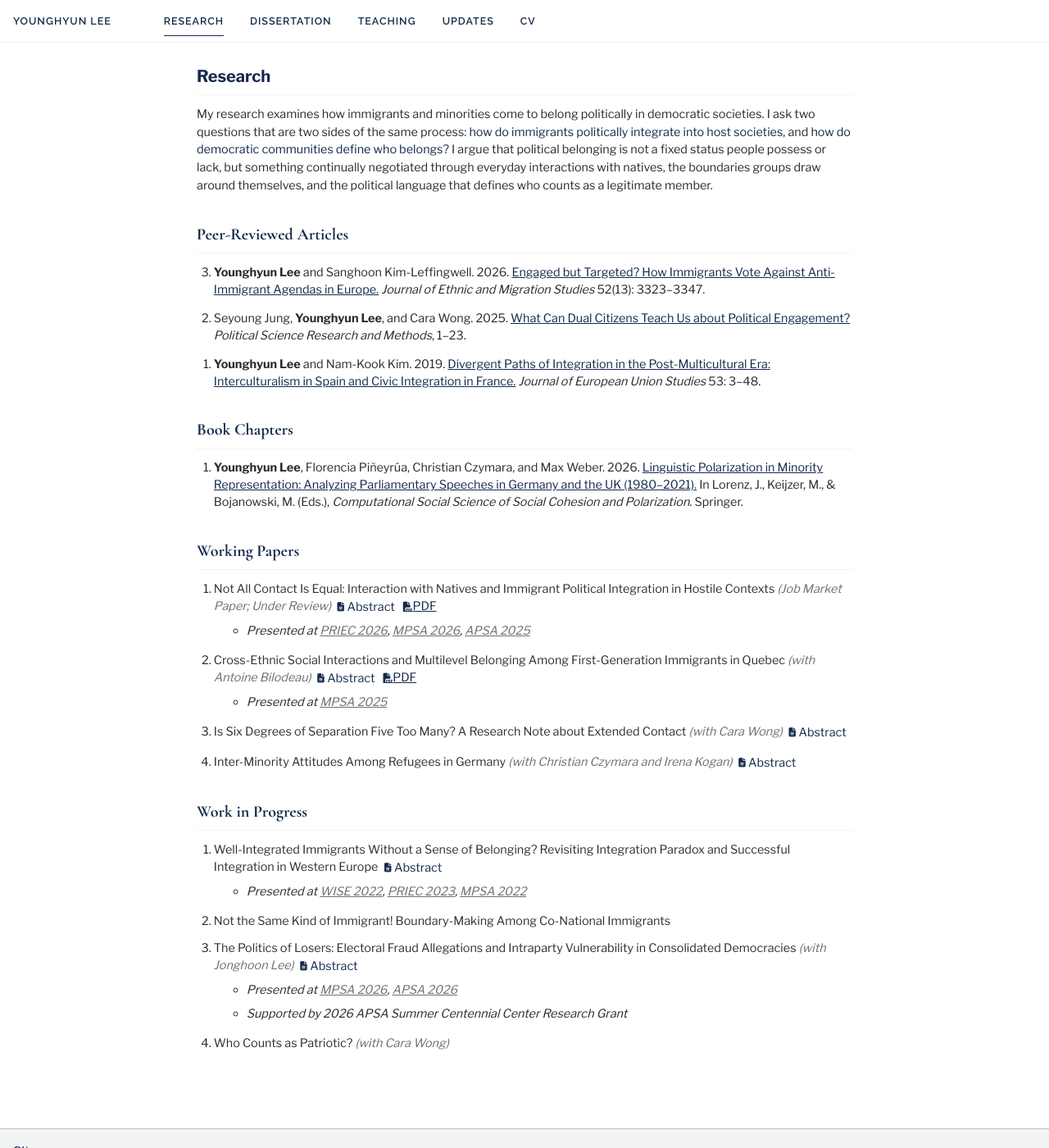
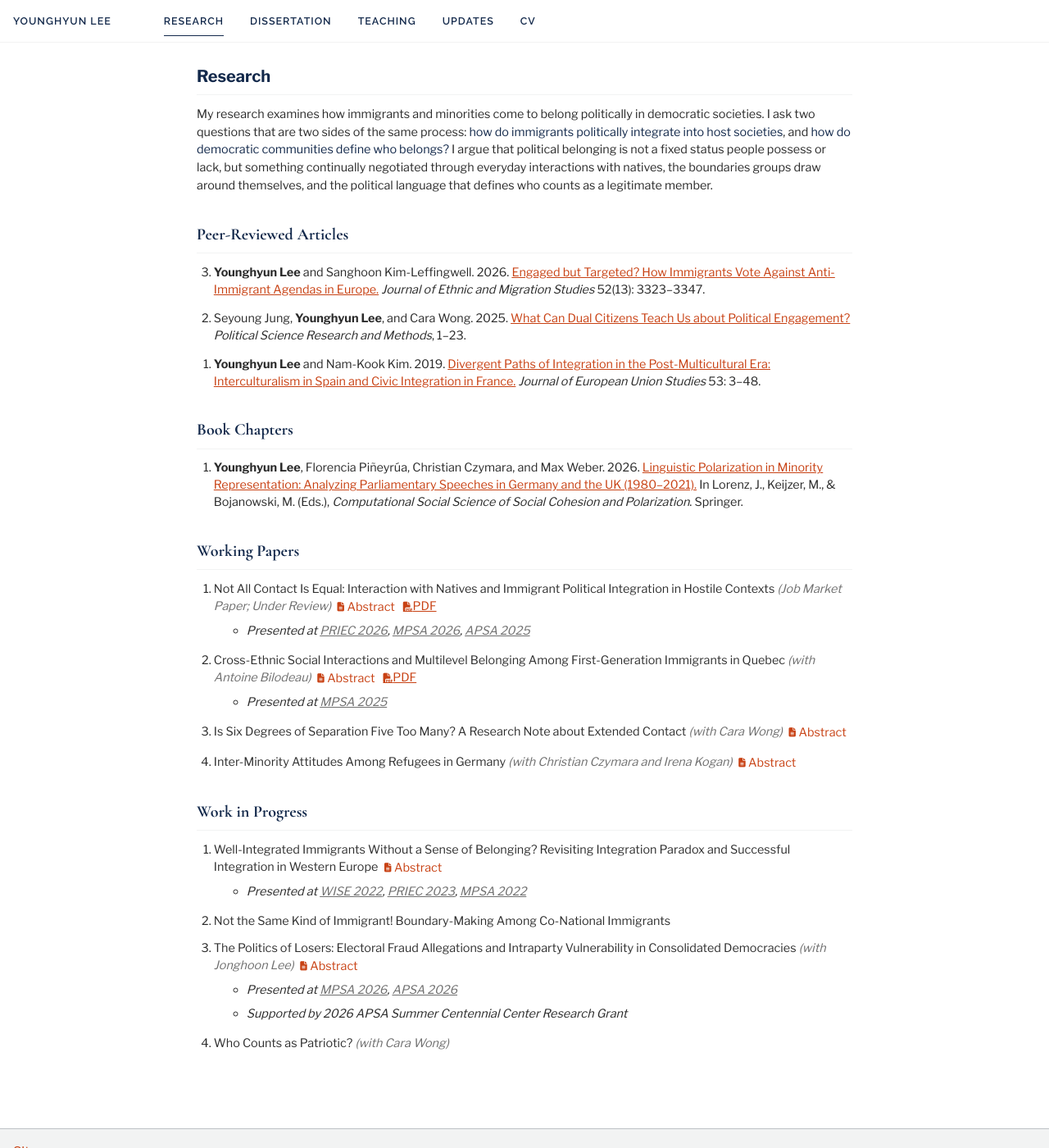
Before and after one commit to younghyunlee52/Website, a Jekyll site: the page built from _pages/research.md, in a window 1280 px wide and 1400 px high. Shown: the whole window at 82% size. Built offline with Jekyll 4.4.1, drawn with Linux system fonts in a browser that asks for light colours; a script bundle is joined from its source files by our own code; library files that are not in the unit come from our copies.

Commit message:
Restore orange accent colors across site

```diff
--- a/_sass/layout/_page.scss
+++ b/_sass/layout/_page.scss
@@ -116,18 +116,18 @@
 }
 
 .homepage-page .page__content a {
-  color: #13294B;
+  color: #C84113;
   text-decoration: none !important;
 }
 
 .homepage-page .page__content a:hover {
-  color: #13294B;
+  color: #C84113;
   text-decoration: none !important;
 }
 
 .homepage-page .page__content a.homepage-accent-link,
 .homepage-page .page__content a.homepage-accent-link:hover {
-  color: #13294B;
+  color: #C84113;
   text-decoration: none !important;
 }
 
@@ -310,13 +310,13 @@
 }
 
 .research-title-link {
-  color: #13294B;
+  color: #C84113;
   font-weight: 700;
   text-decoration: none !important;
 }
 
 .research-title-link:hover {
-  color: #13294B;
+  color: #C84113;
   text-decoration: none !important;
 }
 
@@ -380,7 +380,7 @@
 }
 
 .teaching-page .teaching-institution--illinois {
-  color: #13294B;
+  color: #C84113;
 }
 
 .teaching-page .teaching-institution--korea {
@@ -466,7 +466,7 @@
 
 .research-page .research-publication-entry__summary,
 .research-page .research-publication-entry__link {
-  color: #13294B;
+  color: #C84113;
   font-size: 1em;
   font-weight: 400;
   text-decoration: none !important;
@@ -498,7 +498,7 @@
   display: inline-flex;
   align-items: center;
   gap: 0.22rem;
-  color: #13294B;
+  color: #C84113;
   font-size: 1em;
   cursor: pointer;
   list-style: none;
@@ -510,7 +510,7 @@
   display: inline-flex;
   align-items: center;
   margin-left: 0.62rem;
-  color: #13294B;
+  color: #C84113;
   font-size: 1em;
   vertical-align: baseline;
 }
@@ -746,7 +746,7 @@
   font-weight: 700;
   letter-spacing: 0.03em;
   text-transform: uppercase;
-  color: #13294B;
+  color: #C84113;
 }
 
 .dissertation-meta__item p {
@@ -806,7 +806,7 @@
   margin: 0 0 0.35rem;
   font-size: 0.9em;
   font-weight: 600;
-  color: #13294B;
+  color: #C84113;
 }
 
 .dissertation-interview-theme__summary {
--- a/_sass/theme/_default_light.scss
+++ b/_sass/theme/_default_light.scss
@@ -36,9 +36,9 @@ $sidebar-screen-min-width   : 1024px;
     --global-code-background-color      : #fafafa;
     --global-code-text-color            : #{$darker-gray};
     --global-fig-caption-color          : mix(#fff,  #{$dark-gray}, 25%);
-    --global-link-color                 : #13294B;
-    --global-link-color-hover           : #13294B;
-    --global-link-color-visited         : #13294B;
+    --global-link-color                 : #C84113;
+    --global-link-color-hover           : #C84113;
+    --global-link-color-visited         : #C84113;
     --global-masthead-link-color        : #13294B;
     --global-masthead-link-color-hover  : #13294B;
     --global-text-color                 : #2a2a2a;
```
